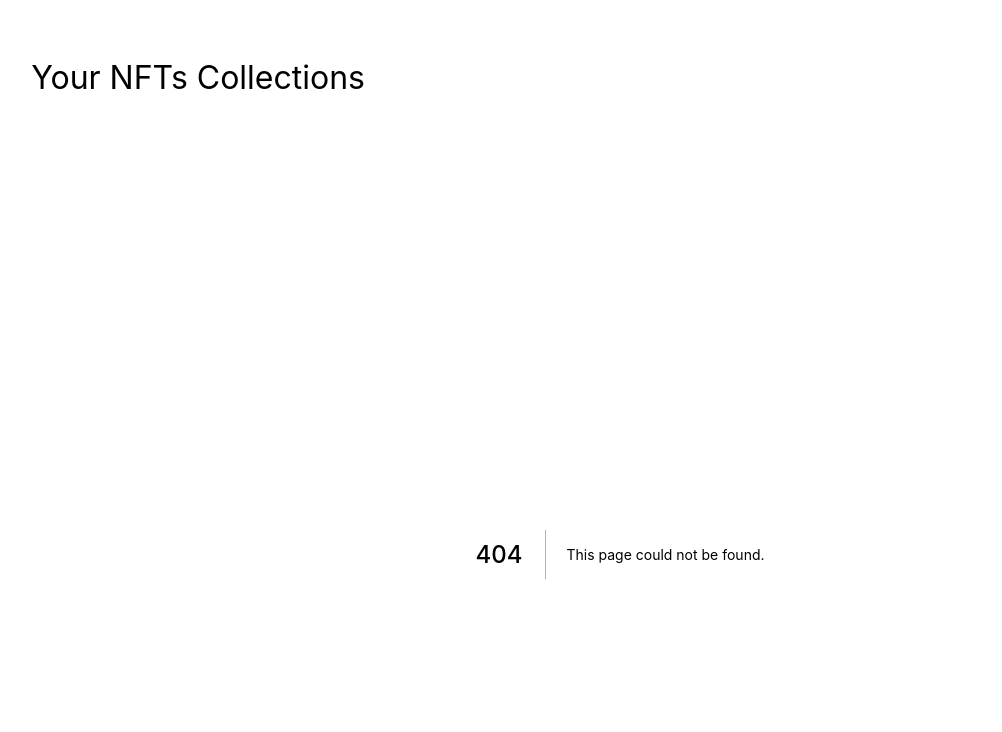
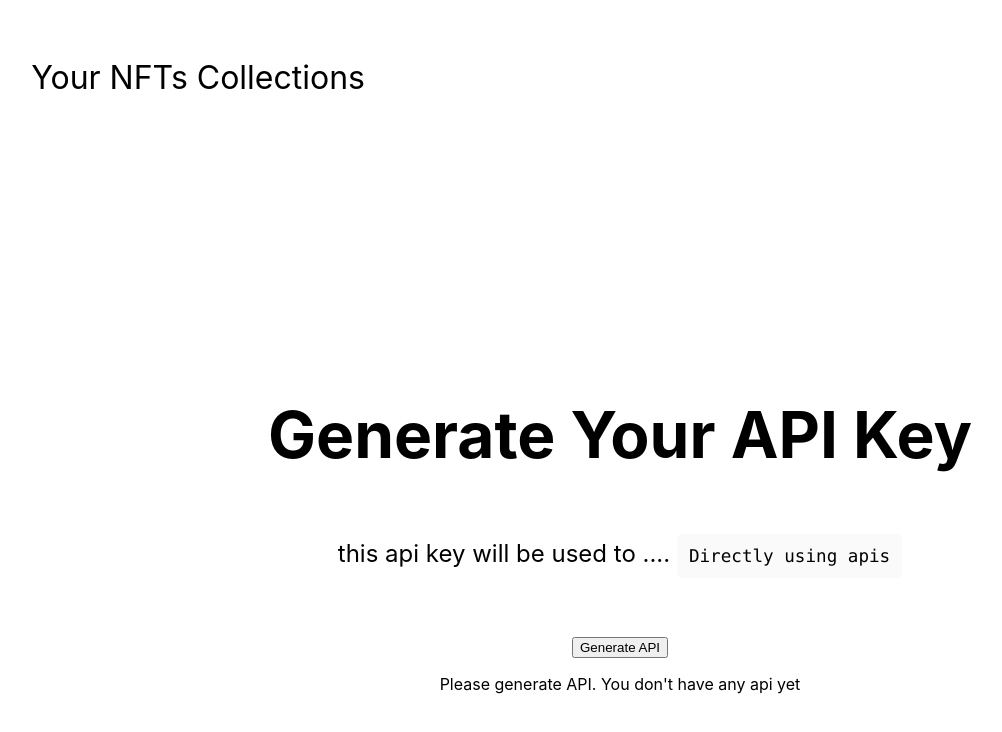
Before and after one commit to abhishekhar001/yournft-dapp, a Next.js app: page /getapi in a window 1280 px wide. Before the commit this address had no page. Shown: the top 732 px of the page, without its empty margins (20-1022 px from the left). Built offline with nearby package versions, Linux system fonts and the light colour scheme.

Commit message:
state magment added

```diff
--- /dev/null
+++ b/atoms/apiStateMangment.js
@@ -0,0 +1,6 @@
+import { atom } from 'recoil'
+
+export const apikeystate = atom({
+  key: 'apikeystate',
+  default: null,
+})
--- a/components/header/Navigation.js
+++ b/components/header/Navigation.js
@@ -1,8 +1,20 @@
 import styles from '../../styles/Home.module.css'
+import Link from 'next/link';
+import { useRecoilState } from 'recoil'
+import { apikeystate } from '../../atoms/apiStateMangment'
+import { useEffect } from 'react';
 
-import Link from 'next/link';
+
 
 export default function Navigation() {
+
+    const [yourAPikey, setYourAPikey] = useRecoilState(apikeystate);
+
+  useEffect(() => {
+    setYourAPikey(localStorage.getItem('apikey'))
+  }, [])
+
+
   return (
     <nav className={styles.navContainer}>
                 <p className={styles.navHeading}>
@@ -14,17 +26,23 @@ export default function Navigation() {
                 <ul className={styles.navContainerul}>
                     <li className={styles.navContainerli}>
                     <Link href="/getapi">
-                        <a className={styles.navContainera} >API key</a>
+                        <a className={styles.navContainera} >API key {yourAPikey&& `(${yourAPikey.substring(0,6)}...)`}</a>
                     </Link>
                     </li>
                     <li className={styles.navContainerli}>
+                    <Link href="/createcollection">
                         <a className={styles.navContainera} href="#">Create Collection</a>
+                        </Link>
                     </li>
                     <li className={styles.navContainerli}>
+                    <Link href="/mintNfts">
                         <a className={styles.navContainera} href="#">Mint NFTs</a>
+                    </Link>
                     </li>
                     <li className={styles.navContainerli}>
+                    <Link href="/transfernft">
                         <a className={styles.navContainera} href="#">Transfer NFT</a>
+                    </Link>
                     </li>
                 </ul>
             </nav>
--- a/package.json
+++ b/package.json
@@ -9,9 +9,11 @@
     "lint": "next lint"
   },
   "dependencies": {
+    "axios": "^0.27.2",
     "next": "12.2.5",
     "react": "18.2.0",
-    "react-dom": "18.2.0"
+    "react-dom": "18.2.0",
+    "recoil": "^0.7.5"
   },
   "devDependencies": {
     "eslint": "8.23.0",
--- a/pages/_app.js
+++ b/pages/_app.js
@@ -1,14 +1,18 @@
 import Navigation from '../components/header/Navigation'
 import '../styles/globals.css'
+import { RecoilRoot,useRecoilState } from 'recoil'
+import { useEffect } from 'react';
+import { apikeystate } from '../atoms/apiStateMangment'
 
 
 function MyApp({ Component, pageProps }) {
+
   return (
-<>
-    <Navigation />
-    <Component {...pageProps} />
-    </>
-    )
+    <RecoilRoot>
+      <Navigation />
+      <Component {...pageProps} />
+    </RecoilRoot>
+  )
 }
 
 export default MyApp
--- /dev/null
+++ b/pages/getapi.jsx
@@ -0,0 +1,55 @@
+import axios from 'axios';
+import Head from 'next/head'
+import { useState } from 'react';
+import styles from '../styles/Home.module.css'
+
+import { apikeystate } from '../atoms/apiStateMangment'
+import { useRecoilState } from 'recoil'
+
+
+const getapi = () => {
+    const [yourAPikey, setYourAPikey] = useRecoilState(apikeystate);
+
+
+    const generateAPI = async () => {
+        const url = "https://thentic.tech/api/key"
+
+        const _api = await axios.get(url);
+
+        localStorage.setItem('apikey', _api.data);
+        setYourAPikey(_api.data)
+    }
+
+  return (
+    <>
+      <Head>
+        <title>Get api</title>
+      </Head>
+      <div>
+      <main className={styles.main}>
+        <h1 className={styles.title}>
+          Generate Your API Key
+        </h1>
+
+        <p className={styles.description}>
+          this api key will be used to ....{' '}
+          <code className={styles.code}>Directly using apis</code>
+        </p>
+
+        <section style={{textAlign:'center'}}>
+            <button onClick={generateAPI}>
+                Generate {yourAPikey && "New"} API
+            </button>
+            {yourAPikey?
+            <p>Your current API: {yourAPikey}</p>
+            :
+            <p>Please generate API. You don't have any api yet</p>
+            }
+        </section>
+        </main>
+      </div>
+    </>
+  )
+}
+
+export default getapi
--- a/pages/index.js
+++ b/pages/index.js
@@ -13,7 +13,7 @@ export default function Home() {
 
       <main className={styles.main}>
         <h1 className={styles.title}>
-          Welcome to <a href="https://nextjs.org">Your Nft Collections</a>
+          Welcome to <a href="#">Your Nft Collections</a>
         </h1>
 
         <p className={styles.description}>
```
Also changed, not shown: pages/createcollection.jsx (added, +18 -0 lines), 1 other file (tests, documents, lock files or other folders).
